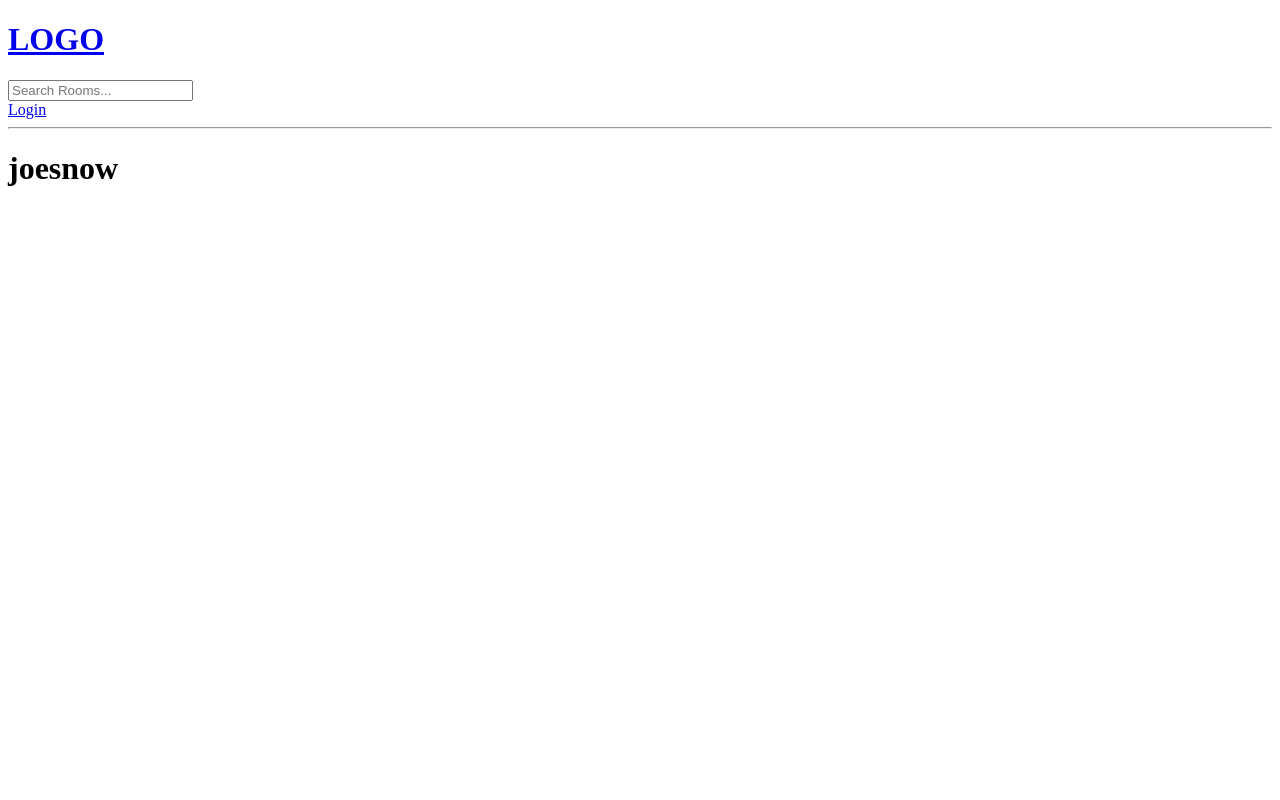
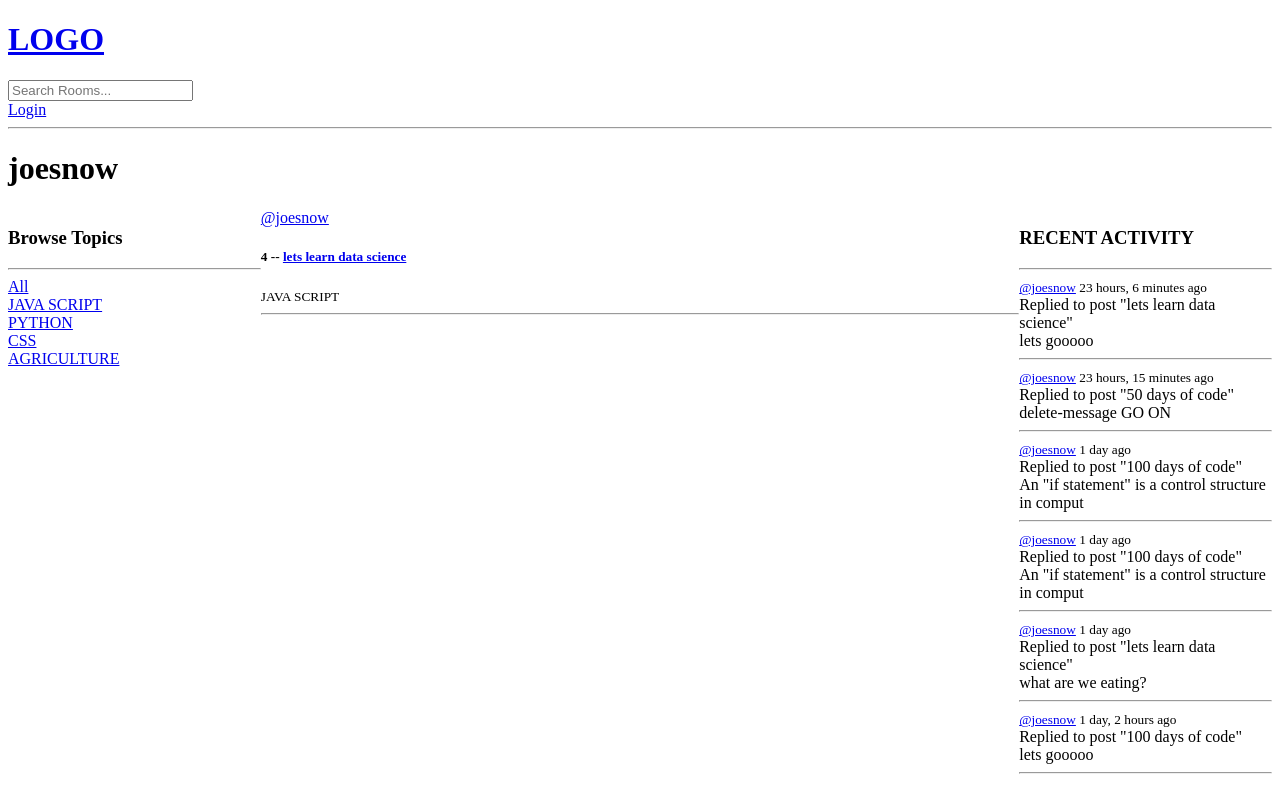
Before and after one commit to josephsno/first-django-project, a Django app: page /profile/1/ in a window 1280 px wide. Run offline with Django 4.2, Linux system fonts and the light colour scheme; data comes from the database, SQL or seed files in the repository; both versions use the stored data as it was after the commit.

Commit message:
corrected some errors

```diff
--- a/base/templates/base/activity_component.html
+++ b/base/templates/base/activity_component.html
@@ -1,7 +1,8 @@
 <h3>RECENT ACTIVITY</h3>
 <hr>
     {% for act in room_messages %}
-        <small>@{{ act.user }}
+        <small>
+            <a href='{% url "user-profile" act.user.id %}'>@{{ act.user }}</a>
             {{ act.created|timesince }}
             ago</small>
         <div>Replied to post "{{ act.room }}"</div>
--- a/base/templates/base/profile.html
+++ b/base/templates/base/profile.html
@@ -2,5 +2,19 @@
 
 
 {% block content %}
+    <style>
+        .container-profile {
+            display: grid;
+            grid-template-columns: 1fr 3fr 1fr;
+        }
+    </style>
     <h1>{{ user.username }}</h1>
-{% endblock content %}
+    <div class="container-profile">
+        <div>{% include 'base/topic_components.html' %}</div>
+
+        <div>
+            {% include 'base/feed_component.html' %}
+        </div>
+
+        <div>{% include 'base/activity_component.html' %}<div></div>
+        {% endblock content %}
--- a/base/templates/base/topic_components.html
+++ b/base/templates/base/topic_components.html
@@ -5,7 +5,7 @@
     </div>
     {% for topic in topics %}
         <div>
-            <a href="{% url 'home' %}?q={{ topic.name }}">{{ topic.name }}</a>
+            <a href="{% url 'home' %}?q={{ topic.name }}">{{ topic.name|upper }}</a>
         </div>
 
 
--- a/base/views.py
+++ b/base/views.py
@@ -104,7 +104,11 @@ def room(request, pk):
 
 def userProfile(request, pk):
     user = User.objects.get(id=pk)
-    context = {'user': user}
+    room_messages = user.message_set.all()
+    rooms = user.room_set.all()
+    topics = Topic.objects.all()
+    context = {'user': user, 'rooms': rooms,
+               'room_messages': room_messages, 'topics': topics}
     return render(request, 'base/profile.html', context)
 
 
```
Also changed, not shown: Untitled-1.json (line endings or trailing spaces), db.sqlite3.
